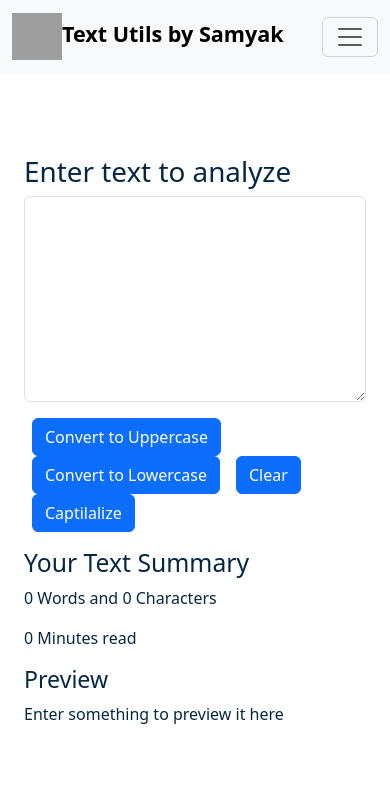
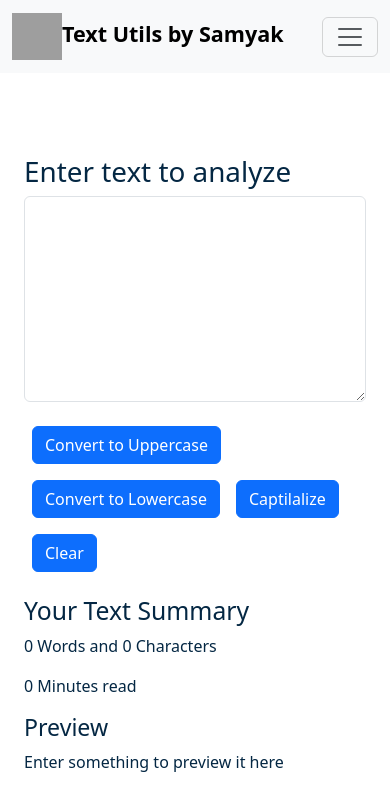
Before and after one commit to Sammy970/TextUtils-React-Vercel, a React (Create React App) app: page / in a window 390 px wide. Shown: the top 810 px of the page. Built offline with nearby package versions, Linux system fonts and the light colour scheme; grey boxes are pictures that could not be loaded.

Commit message:
change textform so buttons look good on mobile

```diff
--- a/src/components/TextForm.js
+++ b/src/components/TextForm.js
@@ -50,11 +50,10 @@
                 <div className="mb-3">
                     <textarea className="form-control" value={text} onChange={handleOnChange} style={{ backgroundColor: props.mode === 'light' ? 'white' : '#212529', color: props.mode === 'light' ? 'black' : 'white' }} id="myBox" rows="8"></textarea>
                 </div>
-                <button className="btn btn-primary mx-2" onClick={handleUpClick}>Convert to Uppercase</button>
-                <button className="btn btn-primary mx-2" onClick={handleLowClick}>Convert to Lowercase</button>
-                <button className="btn btn-primary mx-2" onClick={handleClearClick}>Clear</button>
-                <button className="btn btn-primary mx-2" onClick={handleCapitalClick}>Captilalize</button>
-
+                <button className="btn btn-primary mx-2 my-2" onClick={handleUpClick}>Convert to Uppercase</button>
+                <button className="btn btn-primary mx-2 my-2" onClick={handleLowClick}>Convert to Lowercase</button>
+                <button className="btn btn-primary mx-2 my-2" onClick={handleCapitalClick}>Captilalize</button>
+                <button className="btn btn-primary mx-2 my-2" onClick={handleClearClick}>Clear</button>
             </div>
             <div className="container my-3" style={{ color: props.mode === 'light' ? '#042743' : 'white' }}>
                 <h2 >Your Text Summary</h2>
```
